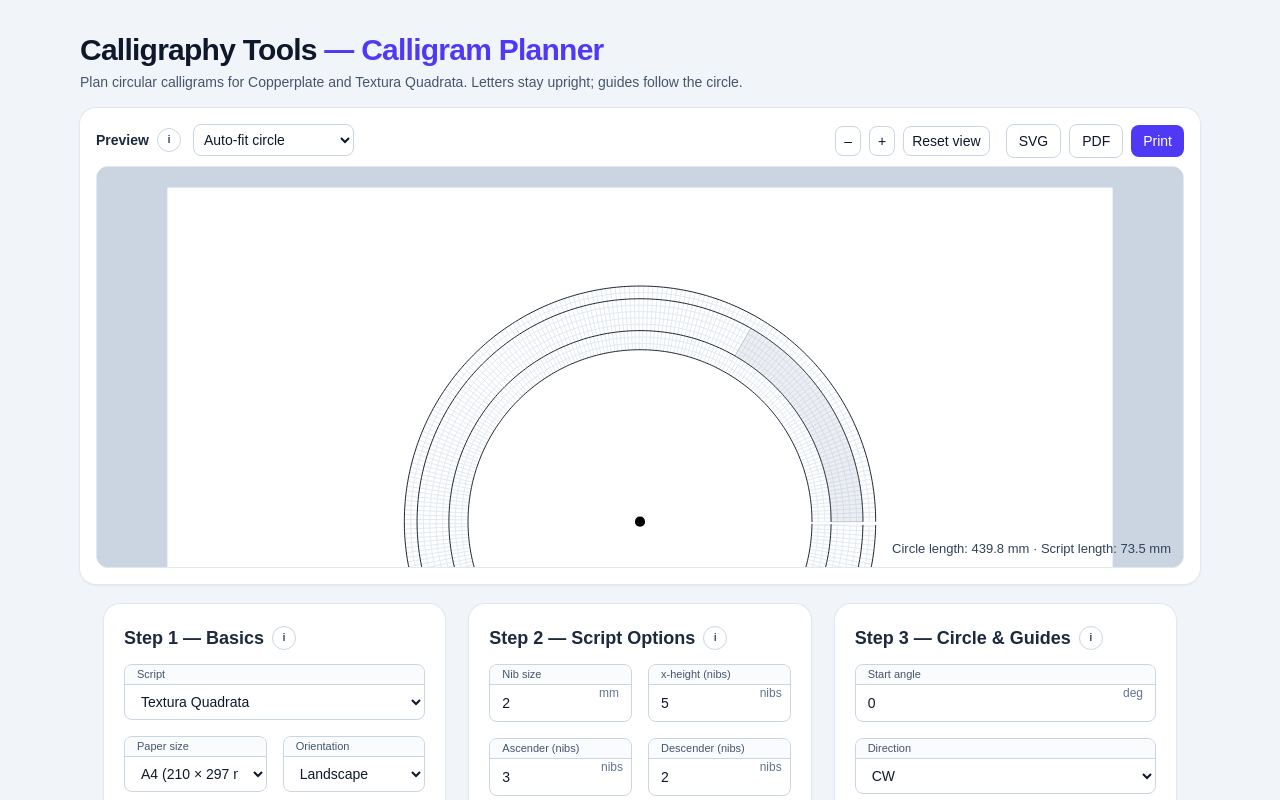
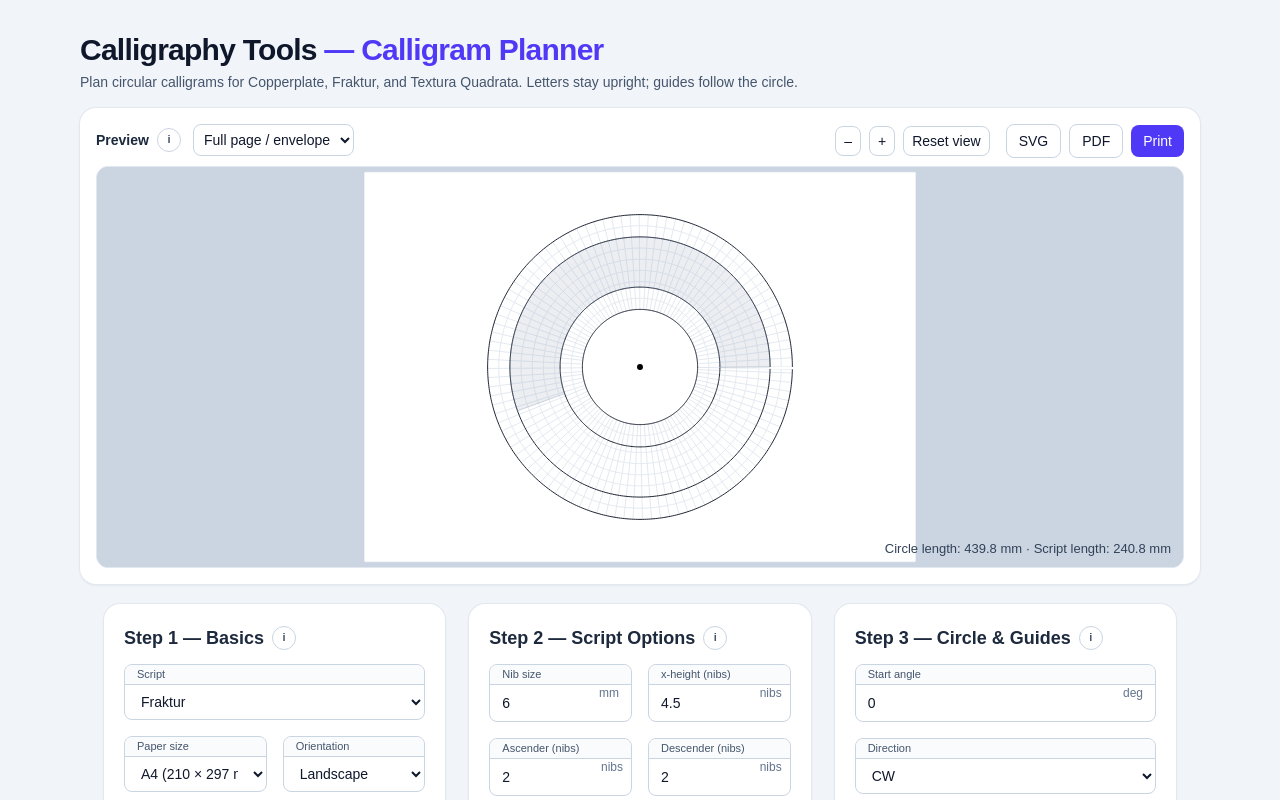
Before and after one commit to mashw/calligraphy-tools, a Next.js app: page /calligram in a window 1280 px wide. Shown: the top 800 px of the page. Built offline with nearby package versions, Linux system fonts and the light colour scheme.

Commit message:
Update calligram defaults and tool identity strings

```diff
--- a/src/app/calligram/page.tsx
+++ b/src/app/calligram/page.tsx
@@ -31,7 +31,7 @@ type CopperplateRatioPreset = '2:1:2' | '3:2:3' | '1:1:1' | 'custom';
 const X_OPTIONS = Array.from({ length: (10 - 2) / 0.5 + 1 }, (_, i) => 2 + i * 0.5);
 const MIDLINE_DASH_GAP = 12;
 
-const CAL_STORAGE_KEY_PREFIX = 'ct_curveplanner_calibration_v2_xh_';
+const CAL_STORAGE_KEY_PREFIX = 'ct_calligramplanner_calibration_v2_xh_';
 const keyForXHeight = (x: number) => `${CAL_STORAGE_KEY_PREFIX}${x.toFixed(1)}`;
 
 /* ---------------- Reusable InfoTip ---------------- */
@@ -346,8 +346,8 @@ export default function CalligramPage() {
   // ---------- State ----------
   const [paper, setPaper] = useState<PaperId>('A4');
   const [orientation, setOrientation] = useState<Orientation>('landscape');
-  const [view, setView] = useState<ViewMode>('autofit');
-  const [customOrigin, setCustomOrigin] = useState<'autofit' | 'fullpage'>('autofit');
+  const [view, setView] = useState<ViewMode>('fullpage');
+  const [customOrigin, setCustomOrigin] = useState<'autofit' | 'fullpage'>('fullpage');
 
   const snapHalf = (v: number) => Math.round(v * 2) / 2;
 
@@ -360,7 +360,7 @@ export default function CalligramPage() {
   };
   const snap05 = (v: number) => Math.round(v / 0.5) * 0.5;
 
-  const [script, setScript] = useState<ScriptId>('TexturaQuadrata');
+  const [script, setScript] = useState<ScriptId>('Fraktur');
   const [radiusMM, setRadiusMM] = useState(70);
   const [innerOffsetMM, setInnerOffsetMM] = useState(20);
   const [outerOffsetMM, setOuterOffsetMM] = useState(20);
@@ -374,7 +374,7 @@ export default function CalligramPage() {
 
   const [xHeightMM, setXHeightMM] = useState(6);
   const [capStyle, setCapStyle] = useState<'simple' | 'flourished'>('flourished');
-  const [nibText, setNibText] = useState('2');
+  const [nibText, setNibText] = useState('6');
   const [topBandEnabled, setTopBandEnabled] = useState(false);
   const [bottomBandEnabled, setBottomBandEnabled] = useState(false);
   const [topBandScript, setTopBandScript] = useState<ScriptId>('TexturaQuadrata');
@@ -402,10 +402,10 @@ export default function CalligramPage() {
     return Number.isFinite(v) ? v : nibMM;
   }, [bottomBandSizeText, nibMM]);
   const [penAngleDeg, setPenAngleDeg] = useState<35 | 40 | 45>(45);
-  const [xNib, setXNib] = useState(BLACKLETTER_GUIDE_DEFAULTS.xNib);
-
-  const [ascNib, setAscNib] = useState(BLACKLETTER_GUIDE_DEFAULTS.ascNib);
-  const [descNib, setDescNib] = useState(BLACKLETTER_GUIDE_DEFAULTS.descNib);
+  const [xNib, setXNib] = useState(4.5);
+
+  const [ascNib, setAscNib] = useState(2);
+  const [descNib, setDescNib] = useState(2);
 
   const [useCalibration, setUseCalibration] = useState(false);
   const [calWordLowerMM, setCalWordLowerMM] = useState('');
@@ -1279,7 +1279,7 @@ const innerRadiusMaxMM = useMemo(
     stripNoExport(clone);
 
     const blob = new Blob([clone.outerHTML], { type: 'image/svg+xml;charset=utf-8' });
-    downloadBlob(blob, 'curved-title.svg');
+    downloadBlob(blob, 'calligram.svg');
   }
 
   async function downloadPDF() {
@@ -1320,7 +1320,7 @@ const innerRadiusMaxMM = useMemo(
     });
 
     const pdfBlob = makeSimplePdfFromJpeg(dataUrl, box.w * MM_TO_PT, box.h * MM_TO_PT, wpx, hpx);
-    downloadBlob(pdfBlob, 'curved-title.pdf');
+    downloadBlob(pdfBlob, 'calligram.pdf');
   }
 
   function printToScale() {
@@ -1442,7 +1442,7 @@ const innerRadiusMaxMM = useMemo(
             Calligraphy Tools <span className="text-indigo-600">— Calligram Planner</span>
           </h1>
           <p className="mt-1 text-sm text-slate-600">
-            Plan circular calligrams for Copperplate and Textura Quadrata. Letters stay upright; guides follow the circle.
+            Plan circular calligrams for Copperplate, Fraktur, and Textura Quadrata. Letters stay upright; guides follow the circle.
           </p>
         </div>
       </header>
```
